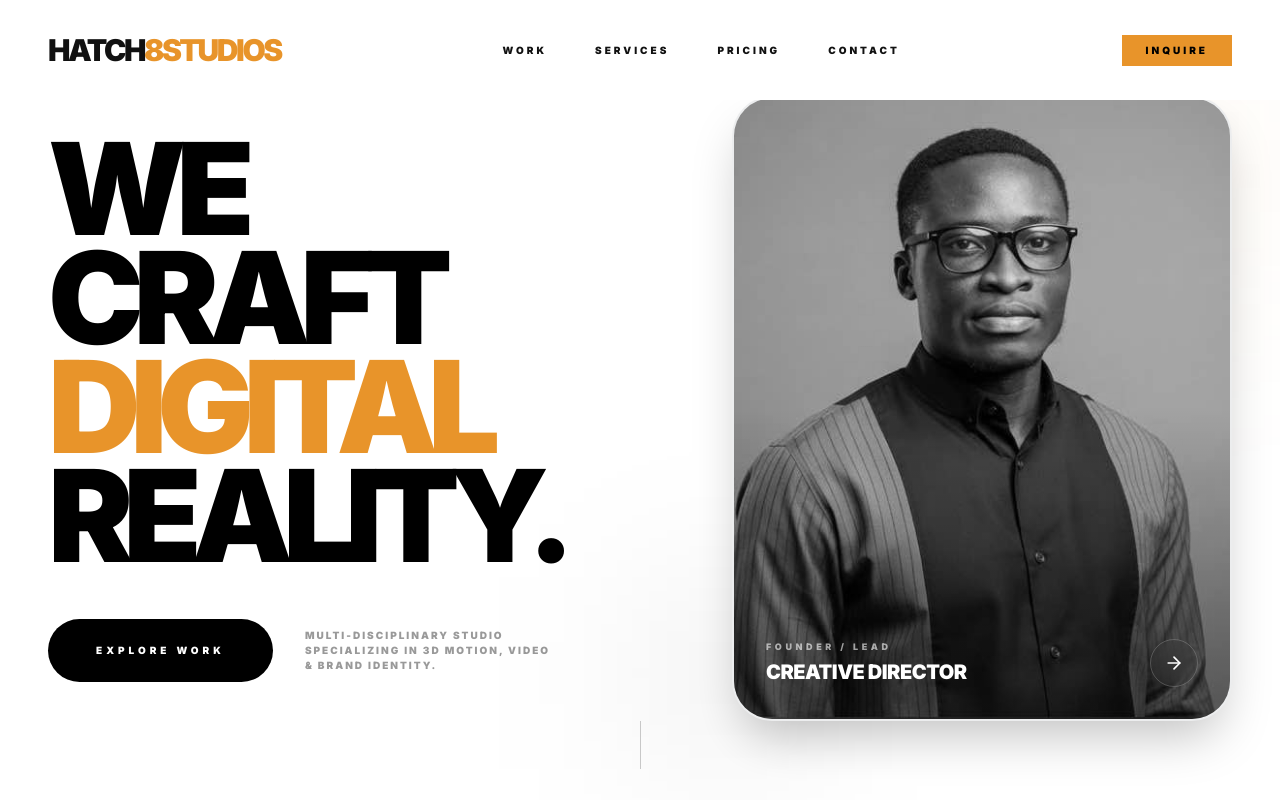
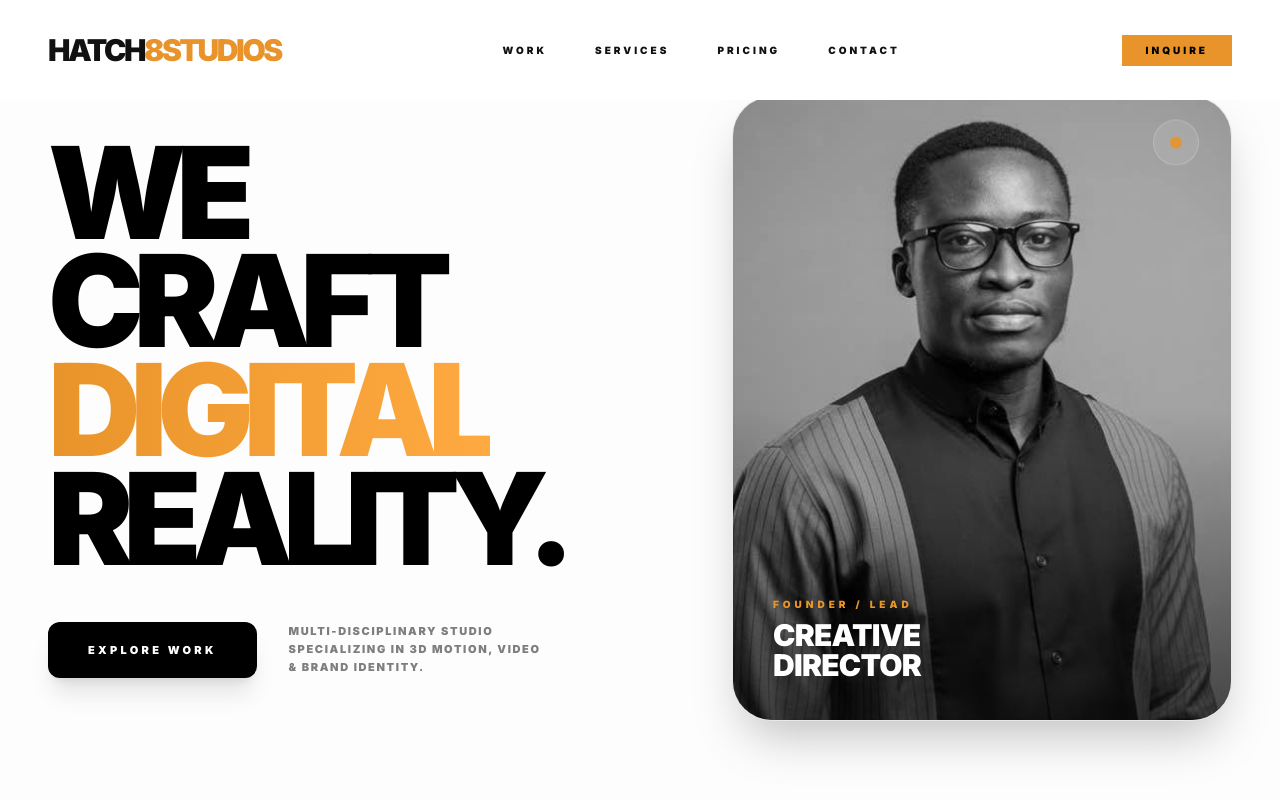
Before and after one commit to berrybrightson1/hatch8studio, a Next.js app: page / in a window 1280 px wide. Shown: the top 800 px of the page. Built offline with nearby package versions, Linux system fonts and the light colour scheme.

Commit message:
feat: redesign hero section with 3d tilt, noise texture, and staggered animations

```diff
--- a/components/ui/Hero.tsx
+++ b/components/ui/Hero.tsx
@@ -2,88 +2,124 @@
 
 import React from "react";
 import { MinimalButton } from "./MinimalButton";
-import { motion } from "framer-motion";
+import { motion, useMotionValue, useTransform } from "framer-motion";
 import { ArrowRight } from "lucide-react";
 
 export const Hero = () => {
+    // 3D Tilt Logic
+    const x = useMotionValue(0);
+    const y = useMotionValue(0);
+    const rotateX = useTransform(y, [-100, 100], [10, -10]);
+    const rotateY = useTransform(x, [-100, 100], [-10, 10]);
+
+    const handleMouseMove = (e: React.MouseEvent<HTMLDivElement>) => {
+        const rect = e.currentTarget.getBoundingClientRect();
+        const centerX = rect.left + rect.width / 2;
+        const centerY = rect.top + rect.height / 2;
+        x.set(e.clientX - centerX);
+        y.set(e.clientY - centerY);
+    };
+
     return (
-        <section className="relative w-full min-h-[90vh] flex items-center justify-center bg-white px-8 md:px-12 py-24 overflow-hidden">
-            <div className="max-w-[1800px] mx-auto w-full grid grid-cols-1 lg:grid-cols-2 gap-20 items-center">
+        <section className="relative w-full min-h-[90vh] flex items-center justify-center bg-[#FDFDFD] px-8 md:px-12 py-24 overflow-hidden">
+            {/* Noise Overlay */}
+            <div className="absolute inset-0 w-full h-full bg-noise pointer-events-none opacity-40 z-0" />
 
-                {/* Left Side: Massive Typography */}
-                <div className="relative z-10 order-2 lg:order-1">
-                    <div className="overflow-hidden mb-8">
-                        <motion.h1
-                            initial={{ y: "100%" }}
-                            animate={{ y: 0 }}
-                            transition={{ duration: 1, ease: [0.16, 1, 0.3, 1] }}
-                            className="text-[clamp(3.5rem,10vw,10rem)] font-black uppercase leading-[0.9] md:leading-[0.85] tracking-[-0.06em] md:tracking-[-0.08em] text-black text-balance"
-                        >
-                            We craft <br /> <span className="text-[#E8942A]">digital</span> <br /> reality.
+            {/* Ambient Background blobs */}
+            <motion.div
+                animate={{ scale: [1, 1.2, 1], opacity: [0.3, 0.5, 0.3] }}
+                transition={{ duration: 8, repeat: Infinity, ease: "easeInOut" }}
+                className="absolute top-0 right-0 w-[500px] h-[500px] bg-[#E8942A]/10 rounded-full blur-[120px] -z-10"
+            />
+            <motion.div
+                animate={{ scale: [1, 1.1, 1], opacity: [0.2, 0.4, 0.2] }}
+                transition={{ duration: 10, repeat: Infinity, ease: "easeInOut", delay: 1 }}
+                className="absolute bottom-0 left-0 w-[600px] h-[600px] bg-gray-200/50 rounded-full blur-[100px] -z-10"
+            />
+
+            <div className="max-w-[1800px] mx-auto w-full grid grid-cols-1 lg:grid-cols-2 gap-20 items-center relative z-10">
+
+                {/* Left Side: Staggered Massive Typography */}
+                <div className="relative order-2 lg:order-1">
+                    <div className="overflow-visible mb-8">
+                        <motion.h1 className="text-[clamp(3.5rem,10vw,9.5rem)] font-black uppercase leading-[0.85] tracking-[-0.06em] md:tracking-[-0.08em] text-black text-balance">
+                            {/* Staggered Words */}
+                            <div className="overflow-hidden">
+                                <motion.div initial={{ y: "100%" }} animate={{ y: 0 }} transition={{ duration: 0.8, ease: [0.16, 1, 0.3, 1] }}>
+                                    We Craft
+                                </motion.div>
+                            </div>
+                            <div className="overflow-hidden">
+                                <motion.div initial={{ y: "100%" }} animate={{ y: 0 }} transition={{ duration: 0.8, delay: 0.1, ease: [0.16, 1, 0.3, 1] }}>
+                                    <span className="text-transparent bg-clip-text bg-gradient-to-r from-[#E8942A] to-[#ffaa40]">Digital</span>
+                                </motion.div>
+                            </div>
+                            <div className="overflow-hidden">
+                                <motion.div initial={{ y: "100%" }} animate={{ y: 0 }} transition={{ duration: 0.8, delay: 0.2, ease: [0.16, 1, 0.3, 1] }}>
+                                    Reality.
+                                </motion.div>
+                            </div>
                         </motion.h1>
                     </div>
 
                     <motion.div
                         initial={{ opacity: 0, y: 20 }}
                         animate={{ opacity: 1, y: 0 }}
-                        transition={{ delay: 0.8, duration: 0.8 }}
+                        transition={{ delay: 0.6, duration: 0.8 }}
                         className="flex flex-col md:flex-row items-start md:items-center gap-8 mt-12"
                     >
                         <MinimalButton
-                            className="w-full md:w-auto text-[10px] px-12 py-6 bg-black text-white hover:bg-[#E8942A] hover:text-black transition-all font-black uppercase tracking-[0.4em] border-none rounded-2xl md:rounded-full"
+                            className="w-full md:w-auto text-[11px] px-10 py-5 bg-black text-white hover:bg-[#E8942A] hover:text-black transition-all font-black uppercase tracking-[0.3em] border-none rounded-xl hover:scale-105 active:scale-95 duration-300 shadow-xl shadow-black/10"
                             onClick={() => document.getElementById('work')?.scrollIntoView({ behavior: 'smooth' })}
                         >
                             Explore Work
                         </MinimalButton>
-                        <p className="text-[10px] font-black uppercase tracking-[0.2em] text-black/40 max-w-[280px] leading-relaxed md:leading-normal">
+                        <p className="text-[11px] font-black uppercase tracking-[0.15em] text-black/50 max-w-[280px] leading-relaxed">
                             Multi-disciplinary Studio <br className="hidden md:block" /> specializing in 3D Motion, Video <br className="hidden md:block" /> & Brand Identity.
                         </p>
                     </motion.div>
                 </div>
 
-                {/* Right Side: Profile Card */}
+                {/* Right Side: Interactive 3D Tilt Card */}
+                <div className="relative order-1 lg:order-2 flex justify-center lg:justify-end perspective-1000">
                     <motion.div
-                    initial={{ opacity: 0, scale: 0.95 }}
-                    animate={{ opacity: 1, scale: 1 }}
-                    transition={{ duration: 1, ease: [0.16, 1, 0.3, 1], delay: 0.2 }}
-                    className="relative z-10 order-1 lg:order-2 flex justify-center lg:justify-end"
+                        style={{ x, y, rotateX, rotateY, z: 100 }}
+                        onMouseMove={handleMouseMove}
+                        onMouseLeave={() => { x.set(0); y.set(0); }}
+                        className="relative w-full max-w-[500px] aspect-[4/5] cursor-none"
                     >
-                    <div className="relative group w-full max-w-[500px] aspect-[4/5] bg-gray-50 rounded-[2.5rem] overflow-hidden border-2 border-black/5 hover:border-[#E8942A]/30 transition-colors duration-500 shadow-2xl">
+                        <motion.div
+                            initial={{ opacity: 0, scale: 0.9, rotate: -5 }}
+                            animate={{ opacity: 1, scale: 1, rotate: 0 }}
+                            transition={{ duration: 1.2, ease: [0.16, 1, 0.3, 1], delay: 0.2 }}
+                            className="w-full h-full bg-gray-100 rounded-[2.5rem] overflow-hidden border border-black/5 shadow-2xl relative group"
+                        >
                             <img
                                 src="/hero_bg.png"
                                 alt="Creative Director"
-                            className="w-full h-full object-cover grayscale hover:grayscale-0 transition-all duration-700 scale-100 group-hover:scale-110"
+                                className="w-full h-full object-cover grayscale group-hover:grayscale-0 transition-all duration-700 scale-[1.02] group-hover:scale-110"
                             />
-                        <div className="absolute inset-0 bg-gradient-to-t from-black/60 via-transparent to-transparent opacity-60 group-hover:opacity-40 transition-opacity" />
 
-                        <div className="absolute bottom-8 left-8 right-8">
-                            <div className="flex items-center justify-between">
-                                <div>
-                                    <p className="text-[9px] font-black uppercase tracking-[0.4em] text-white/60 mb-1">Founder / Lead</p>
-                                    <h3 className="text-xl font-black uppercase tracking-tight text-white">Creative Director</h3>
+                            {/* Inner Glow */}
+                            <div className="absolute inset-0 bg-gradient-to-t from-black/80 via-transparent to-transparent opacity-60" />
+
+                            {/* Floating Badge */}
+                            <motion.div
+                                className="absolute top-8 right-8 bg-white/10 backdrop-blur-md border border-white/20 p-4 rounded-full"
+                                animate={{ y: [0, -10, 0] }}
+                                transition={{ duration: 4, repeat: Infinity, ease: "easeInOut" }}
+                            >
+                                <div className="w-3 h-3 bg-[#E8942A] rounded-full animate-pulse" />
+                            </motion.div>
+
+                            <div className="absolute bottom-10 left-10">
+                                <p className="text-[10px] font-black uppercase tracking-[0.4em] text-[#E8942A] mb-2">Founder / Lead</p>
+                                <h3 className="text-3xl font-black uppercase tracking-tight text-white leading-none">Creative <br /> Director</h3>
                             </div>
-                                <div className="w-12 h-12 rounded-full border border-white/20 flex items-center justify-center backdrop-blur-md group-hover:bg-[#E8942A] group-hover:border-none transition-all duration-300">
-                                    <ArrowRight className="text-white group-hover:text-black transition-colors" size={20} />
+                        </motion.div>
+                    </motion.div>
                 </div>
             </div>
-                        </div>
-                    </div>
-
-                    {/* Decorative Elements */}
-                    <div className="absolute -top-12 -right-12 w-64 h-64 bg-[#E8942A]/5 blur-[100px] -z-10" />
-                    <div className="absolute -bottom-12 -left-12 w-48 h-48 bg-black/5 blur-[80px] -z-10" />
-                </motion.div>
-            </div>
-
-            {/* Simple Scroll Indicator */}
-            <motion.div
-                initial={{ opacity: 0 }}
-                animate={{ opacity: 0.2 }}
-                transition={{ delay: 1.5, duration: 1 }}
-                className="absolute bottom-12 left-1/2 -translate-x-1/2 hidden md:flex flex-col items-center gap-4"
-            >
-                <div className="w-[1px] h-12 bg-black animate-pulse" />
-            </motion.div>
         </section>
     );
 };
```
Lines whose indentation alone changed are shown as unchanged.
